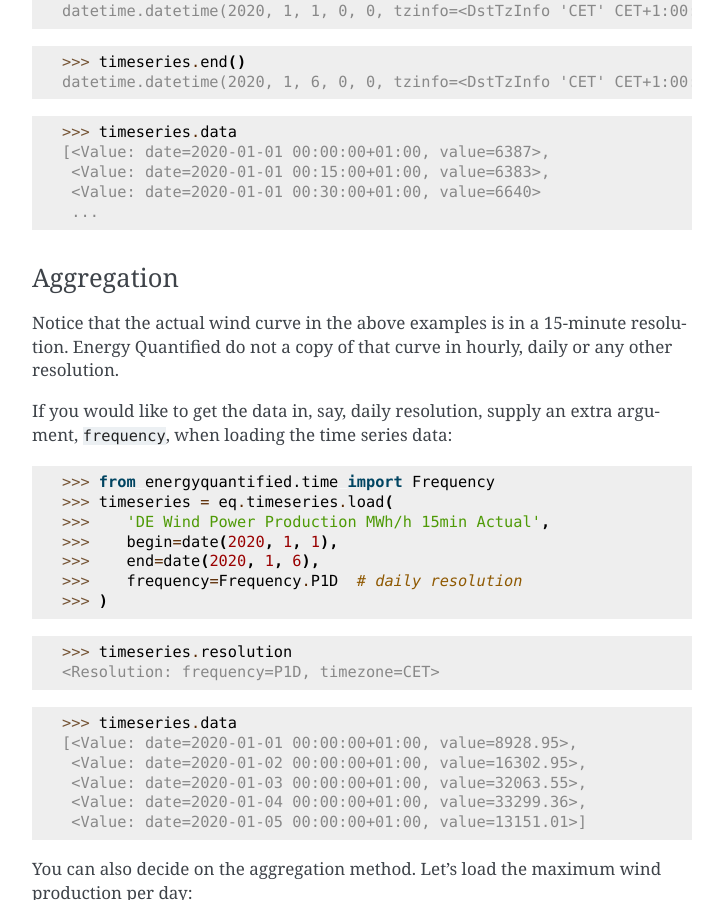
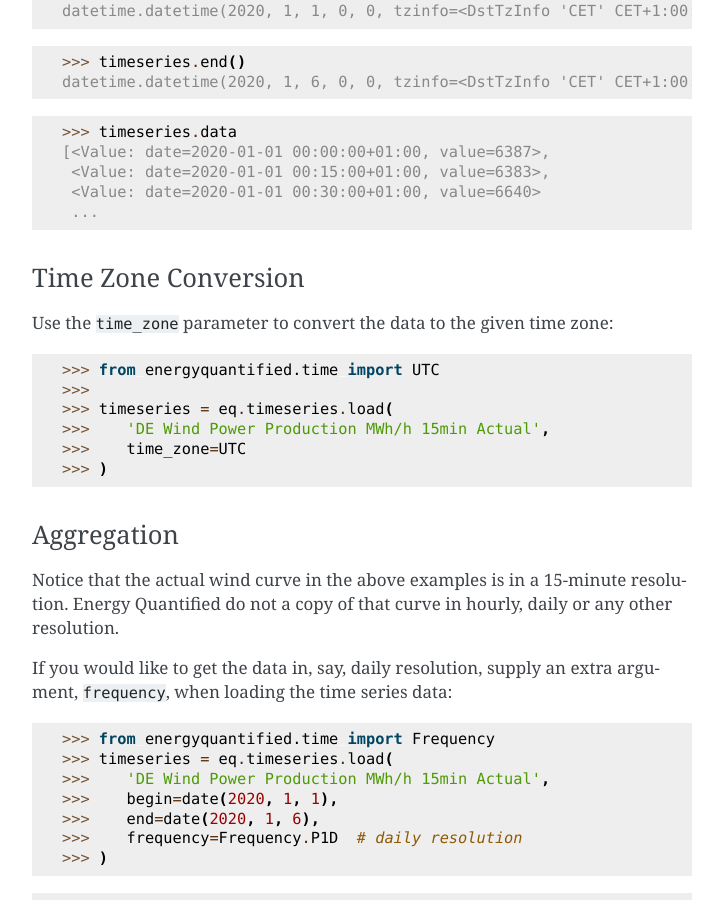
Before and after one commit to energyquantified/eq-python-client, a Sphinx documentation site: the page built from docs/userguide/timeseries.rst, in a window 1280 px wide and 900 px high, scrolled down 1156 px. Shown: the whole window, without its empty margins (388-1111 px from the left). Built offline with Sphinx 7.4.7, drawn with Linux system fonts in a browser that asks for light colours.

Commit message:
#64 Begin Documentation

```diff
--- a/CHANGELOG.rst
+++ b/CHANGELOG.rst
@@ -1,6 +1,12 @@
 Changelog
 =========
 
+0.11.0
+------
+
+**Improvements**
+
+- Add time zone conversion.
 
 0.10.1
 ------
--- a/docs/userguide/timeseries.rst
+++ b/docs/userguide/timeseries.rst
@@ -58,6 +58,18 @@
     <Value: date=2020-01-01 00:15:00+01:00, value=6383>,
     <Value: date=2020-01-01 00:30:00+01:00, value=6640>
     ...
+
+Time Zone Conversion
+^^^^^^^^^^^^^^^^^^^^
+
+Use the ``time_zone`` parameter to convert the data to the given time zone:
+
+   >>> from energyquantified.time import UTC
+   >>>
+   >>> timeseries = eq.timeseries.load(
+   >>>    'DE Wind Power Production MWh/h 15min Actual',
+   >>>    time_zone=UTC
+   >>> )
 
 
 Aggregation
```
Also changed, not shown: docs/userguide/instances.rst (+9 -0 lines), docs/userguide/periods.rst (+9 -0 lines).
